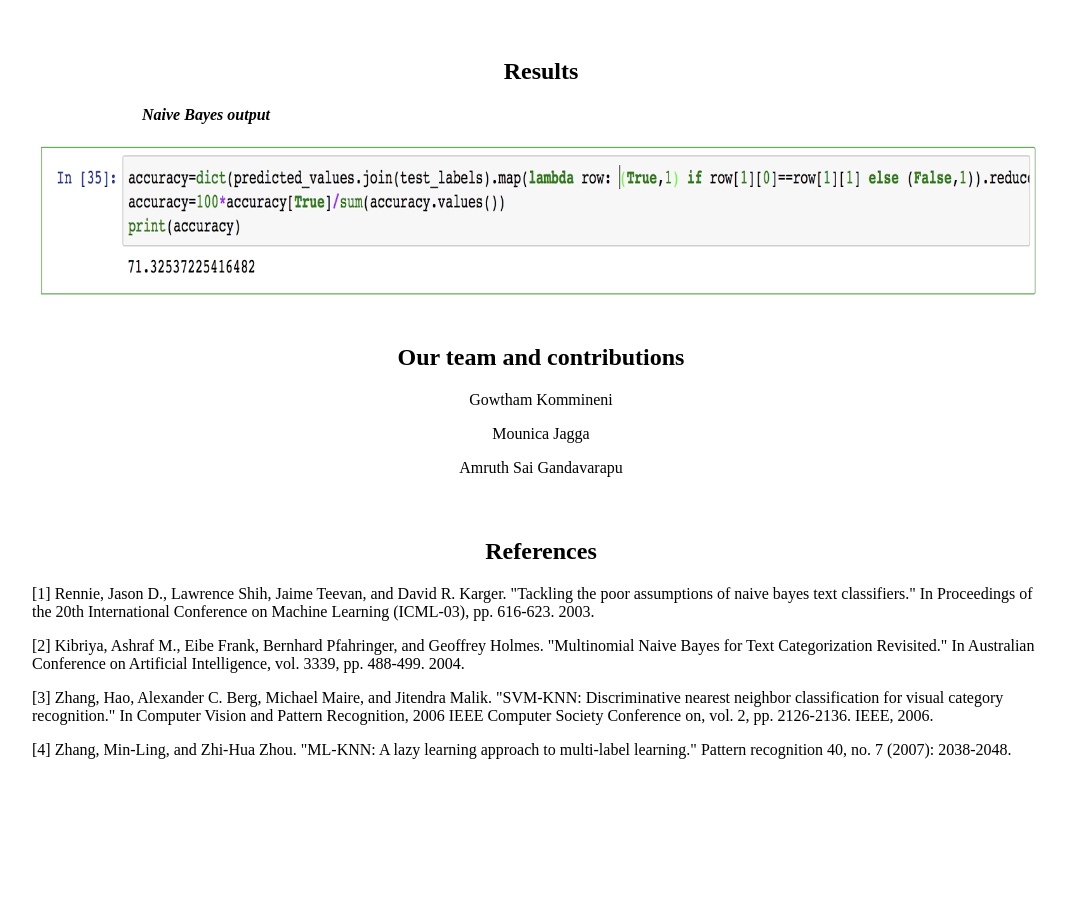
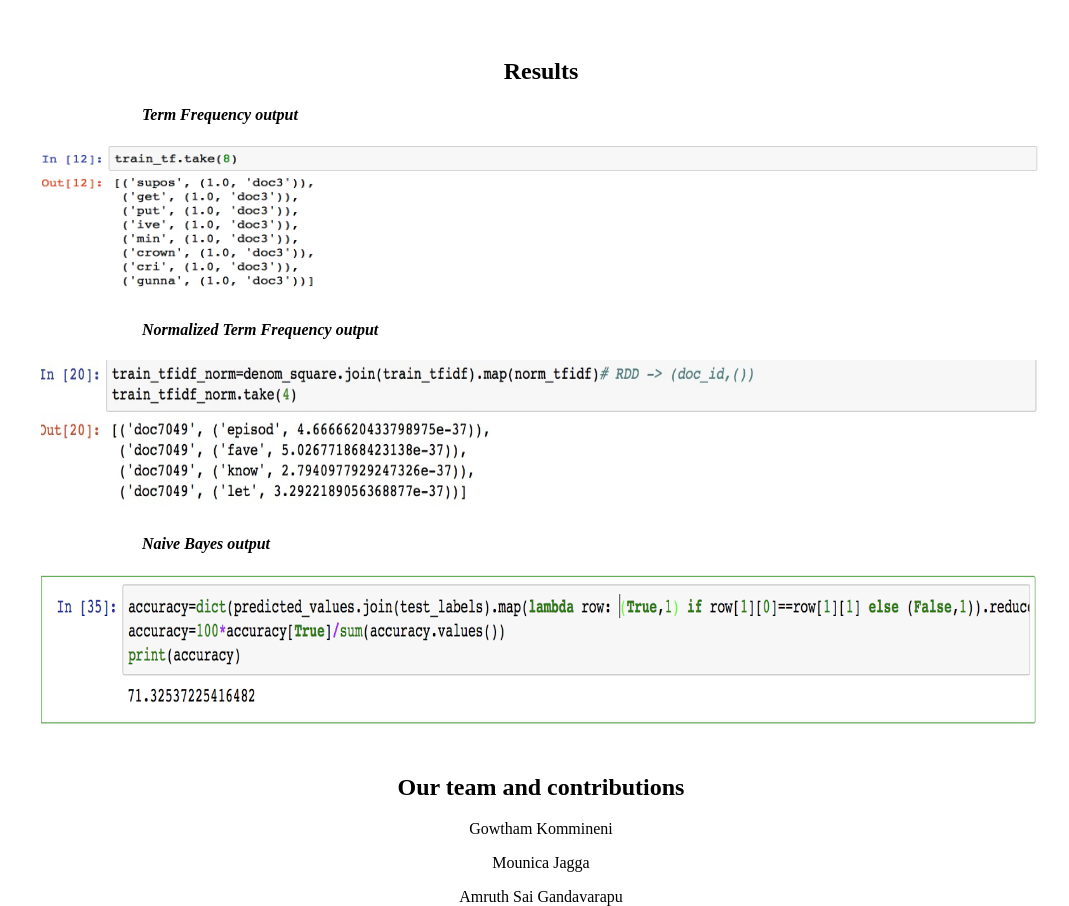
Before and after one commit to amruthsai1809/cloudReport, a plain HTML site: page index.html in a window 1280 px wide. Shown: the part 3136-4042 px from the top of the page, without its empty margins (64-1133 px from the left). Before the commit the page ends 3927 px from the top, so only its background shows below. Drawn offline with Linux system fonts and the light colour scheme.

Commit message:
added images

```diff
--- a/index.html
+++ b/index.html
@@ -126,9 +126,14 @@
 
   <div id="Results" style="padding-top: 25px">
     <h2>Results</h2>
-    <h4 style="text-align:left; padding-left:110px"><i>Naive Bayes output</i></h4>
+
+<h4 style="text-align:left; padding-left:110px"><i>Term Frequency output</i></h4>
+<img src="TF.png" alt="Term Frequency Output" width="1000" height="150">
+  <h4 style="text-align:left; padding-left:110px"><i>Normalized Term Frequency output</i></h4>
+  <img src="ntf.jpeg" alt="Normalized Term Frequency Output" width="1000" height="150">
+  <h4 style="text-align:left; padding-left:110px"><i>Naive Bayes output</i></h4>
 <img src="naive.jpg" alt="Naive Bayes Output" width="1000" height="150">
-  </div>
+    </div>
 
 
   <div id="team" style="padding-top: 25px">
```
Also changed, not shown: TF.png (added), ntf.jpeg (added), 1 other file.
